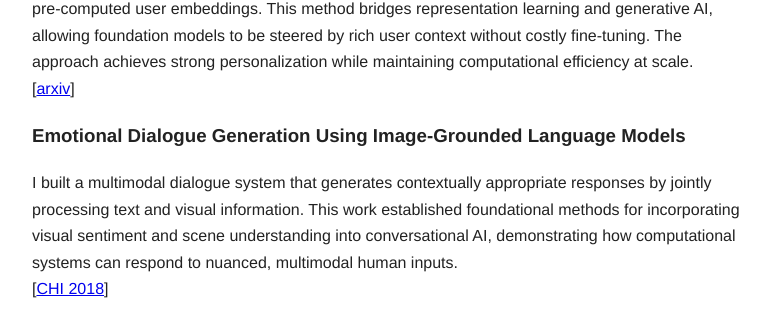
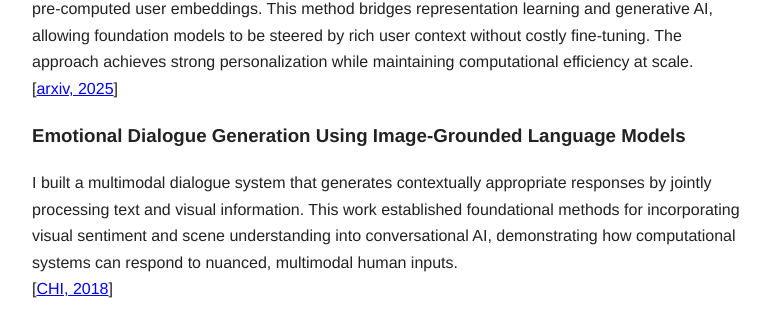
Before and after one commit to BerndHuber/berndhuber.github.io, a plain HTML site: page index.html in a window 1280 px wide. Shown: the part 668-1004 px from the top of the page, without its empty margins (248-1025 px from the left). Drawn offline with Linux system fonts and the light colour scheme.

Commit message:
Update index.html

```diff
--- a/index.html
+++ b/index.html
@@ -191,7 +191,7 @@
                 <p>
                     I developed a novel architecture that enables deep personalization of large language models using pre-computed user embeddings. This method bridges representation learning and generative AI, allowing foundation models to be steered by rich user context without costly fine-tuning. The approach achieves strong personalization while maintaining computational efficiency at scale.
                     <br>
-                    <span class="pub-link">[<a href="https://arxiv.org/pdf/2505.17051v1" target="_blank">arxiv</a>]</span>
+                    <span class="pub-link">[<a href="https://arxiv.org/pdf/2505.17051v1" target="_blank">arxiv, 2025</a>]</span>
                 </p>
             </div>
             <div class="publication">
@@ -199,7 +199,7 @@
                 <p>
                     I built a multimodal dialogue system that generates contextually appropriate responses by jointly processing text and visual information. This work established foundational methods for incorporating visual sentiment and scene understanding into conversational AI, demonstrating how computational systems can respond to nuanced, multimodal human inputs.
                     <br>
-                    <span class="pub-link">[<a href="https://scholar.harvard.edu/files/bhb/files/huber2018chiigc.pdf" target="_blank">CHI 2018</a>]</span>
+                    <span class="pub-link">[<a href="https://scholar.harvard.edu/files/bhb/files/huber2018chiigc.pdf" target="_blank">CHI, 2018</a>]</span>
                 </p>
             </div>
         </section>
```
